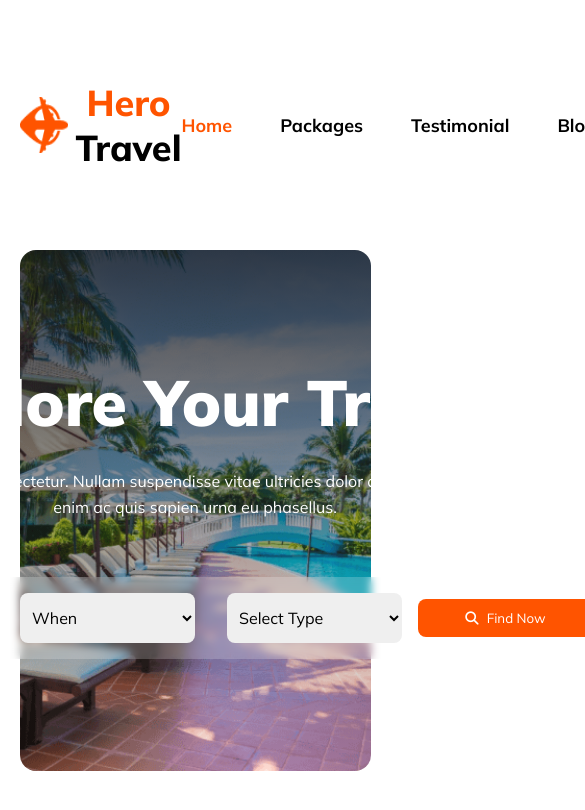
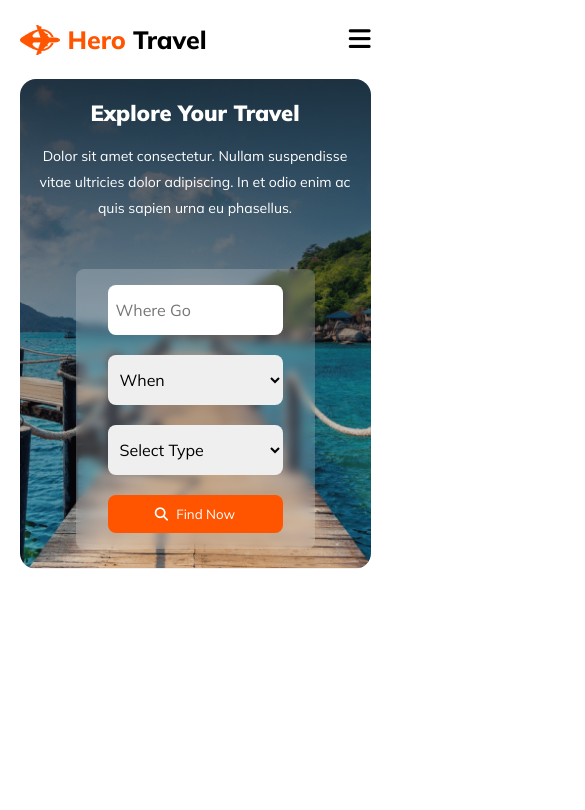
Before and after one commit to fnhnafiz/B9A2-Hero-Travel-PH-Batch-10, a plain HTML site: page index.html in a window 390 px wide. Shown: the top 810 px of the page, 585 px wide, since content can reach past the window. Drawn offline with Linux system fonts and the light colour scheme.

Commit message:
update resontive

```diff
--- a/index.html
+++ b/index.html
@@ -33,6 +33,9 @@
         <p>Blog</p>
         <p>Contact</p>
       </div>
+      <div class="menu-bar">
+        <i class="fa-solid fa-bars toggle-bar"></i>
+      </div>
     </nav>
     <!---Baner-->
     <section class="container explore-travel">
--- a/styles/style.css
+++ b/styles/style.css
@@ -35,6 +35,9 @@ Navbar
   display: flex;
   justify-content: space-between;
   align-items: center;
+}
+.menu-bar {
+  display: none;
 }
 .logo {
   display: flex;
@@ -127,3 +130,50 @@ select {
   border-radius: 8px;
   cursor: pointer;
 }
+/*
+media quaries Styles for mobiles
+*/
+@media screen and (max-width: 576px) {
+  .navbar {
+    width: 90%;
+    margin: 1.5rem auto;
+  }
+  .logo img {
+    width: 40px;
+    height: 30px;
+    margin-right: 0.5rem;
+  }
+  .logo h3 {
+    font-size: 25px;
+  }
+  .nav-menu {
+    display: none;
+  }
+  .menu-bar {
+    display: block;
+  }
+  .toggle-bar {
+    font-size: 25px;
+  }
+  .explore-travel {
+    padding: 20px 0;
+    margin: 1.5rem auto;
+    background-image: linear-gradient(
+        180deg,
+        rgba(19, 19, 24, 0.8),
+        rgba(19, 19, 24, 0) 100%
+      ),
+      url(../Images/mobile\ background.png);
+  }
+  .explore-container h3 {
+    font-size: 22px;
+  }
+  .explore-container p {
+    font-size: 14px;
+    padding: 1rem 10.5rem;
+  }
+  .input-travel {
+    flex-direction: column;
+    gap: 20px;
+  }
+}
```
Also changed, not shown: Images/mobile background.png (renamed from Images/Group 13 (1) (1).png).
